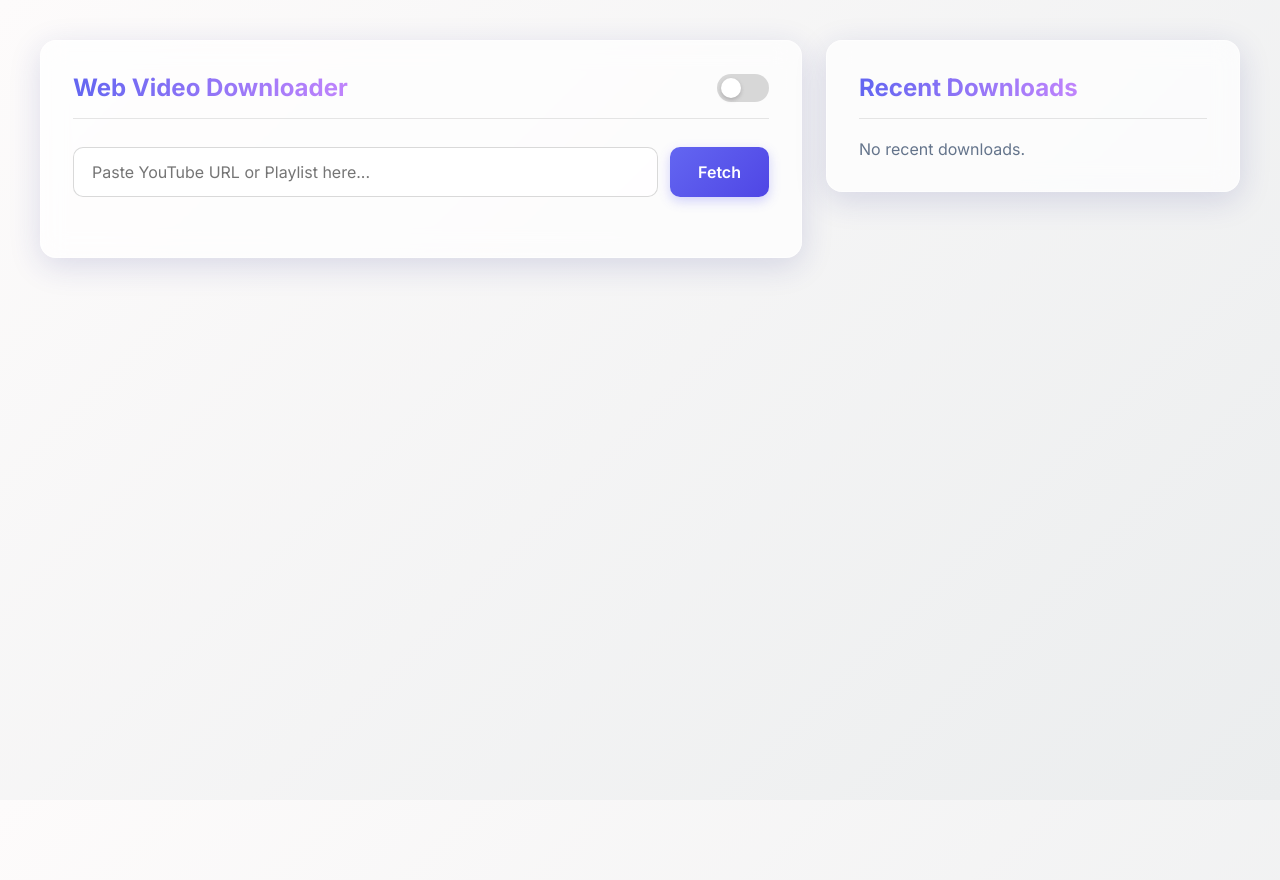
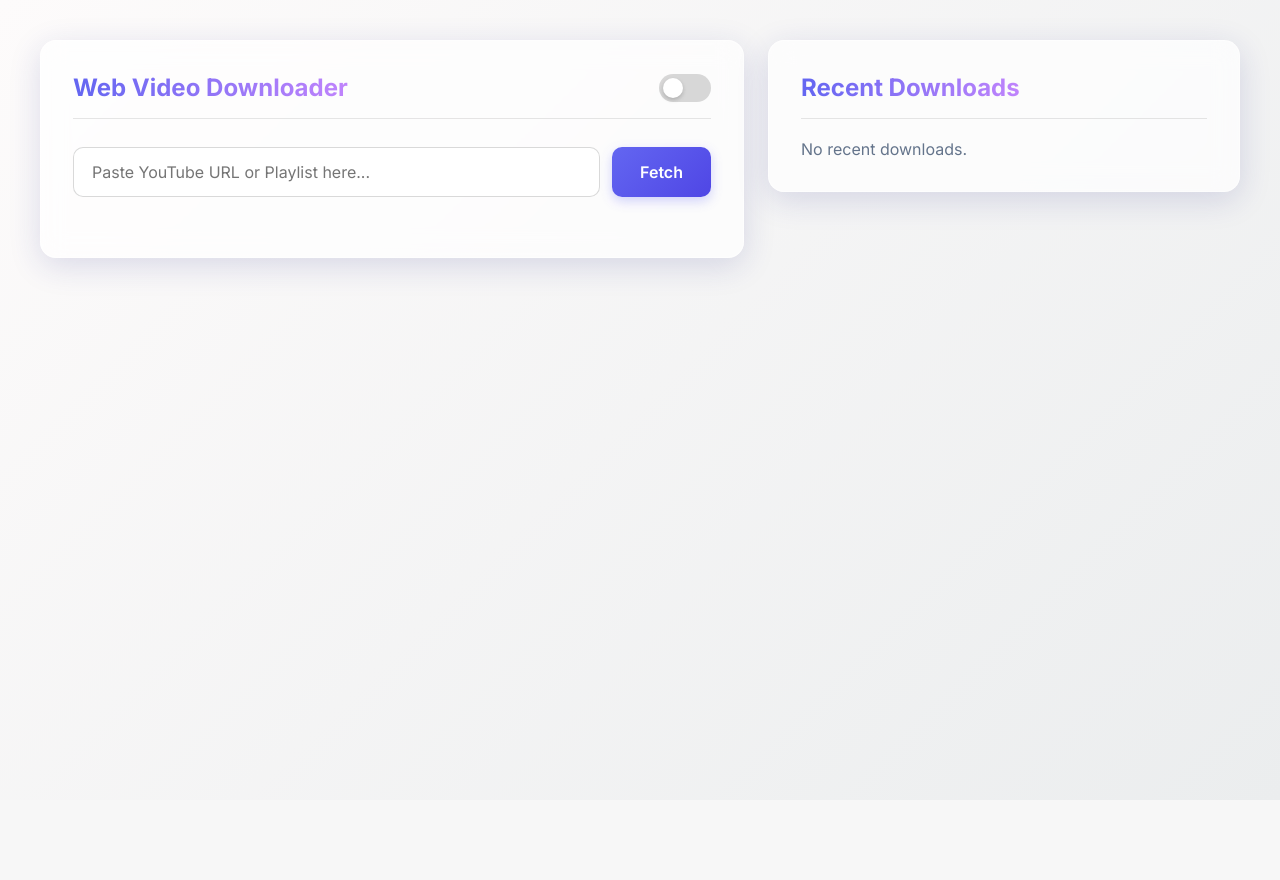
Before and after one commit to theGreenCodeRr/Python-YouTube-Downloader-GUI, a FastAPI app: page / in a window 1280 px wide. After the commit the page ends 275 px from the top, so only its background shows below. Run offline with FastAPI, Linux system fonts and the light colour scheme; data that the repository does not hold is empty; parts of the project's set-up code (start-up, migrations or seed data) failed here and were passed over; some libraries are stand-ins or nearby versions.

Commit message:
style: implement responsive design for main layout and components using flex-wrap and media queries

```diff
--- a/templates/index.html
+++ b/templates/index.html
@@ -7,6 +7,10 @@
     <!-- Use Inter font for a modern look -->
     <link href="https://fonts.googleapis.com/css2?family=Inter:wght@400;500;600;700&display=swap" rel="stylesheet">
     <style>
+        * {
+            box-sizing: border-box;
+        }
+
         :root {
             --bg-gradient: linear-gradient(135deg, #fdfbfb 0%, #ebedee 100%);
             --fg-color: #1e293b;
@@ -42,7 +46,7 @@
             background-attachment: fixed;
             color: var(--fg-color);
             margin: 0;
-            padding: 40px 20px;
+            padding: 20px 10px;
             transition: background 0.5s ease, color 0.3s ease;
             display: flex;
             justify-content: center;
@@ -64,19 +68,28 @@
             -webkit-backdrop-filter: var(--glass-blur);
             border: 1px solid var(--border-color);
             border-radius: 16px;
-            padding: 32px;
+            padding: 20px;
             box-shadow: var(--card-shadow);
             transition: background-color 0.3s ease, border-color 0.3s ease, box-shadow 0.3s ease;
+            width: 100%;
+            max-width: 100%;
         }
 
         .container {
-            flex: 2;
-            min-width: 400px;
+            flex: 2 1 320px;
         }
 
         .recent-container {
-            flex: 1;
-            min-width: 320px;
+            flex: 1 1 280px;
+        }
+
+        @media (min-width: 768px) {
+            body {
+                padding: 40px 20px;
+            }
+            .container, .recent-container {
+                padding: 32px;
+            }
         }
 
         /* --- Header & Theme Toggle --- */
@@ -106,9 +119,9 @@
         input:checked + .slider:before { transform: translateX(24px); }
 
         /* --- URL Input --- */
-        .url-group { display: flex; gap: 12px; margin-bottom: 28px; }
+        .url-group { display: flex; gap: 12px; margin-bottom: 28px; flex-wrap: wrap; }
         #urlInput {
-            flex-grow: 1;
+            flex: 1 1 200px;
             padding: 14px 18px;
             font-size: 16px;
             font-family: inherit;
@@ -156,6 +169,7 @@
             gap: 16px;
             margin-bottom: 24px;
             align-items: center;
+            flex-wrap: wrap;
         }
         .video-thumb {
             width: 140px;
@@ -221,6 +235,8 @@
             display: flex;
             justify-content: space-between;
             align-items: center;
+            flex-wrap: wrap;
+            gap: 10px;
             transition: background-color 0.2s ease, padding-left 0.2s ease;
             font-size: 0.95rem;
         }
@@ -236,6 +252,7 @@
             display: flex;
             gap: 16px;
             align-items: center;
+            flex-wrap: wrap;
         }
         .format-res { font-weight: 600; min-width: 60px; }
         .format-ext { color: var(--fg-color); font-size: 0.85rem; text-transform: uppercase; background: rgba(128,128,128,0.15); padding: 4px 8px; border-radius: 6px; font-weight: 500;}
```
